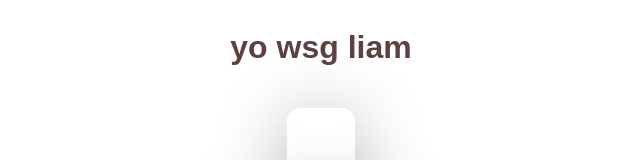
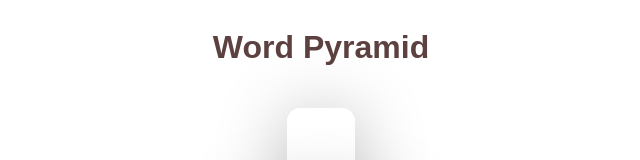
Before and after one commit to baconatorr/word-pyramid, a plain HTML site: page index.html in a window 1280 px wide. Shown: the top 160 px of the page, without its empty margins (319-959 px from the left). Drawn offline with nearby package versions, Linux system fonts and the light colour scheme.

Commit message:
Update index.html

```diff
--- a/index.html
+++ b/index.html
@@ -27,7 +27,7 @@
 </head>
 <body>
     <div class="header">
-        <h1>yo wsg liam</h1>
+        <h1>Word Pyramid</h1>
     </div>
     <div class="pyramid">
         <div class="row" id="row1">
```
